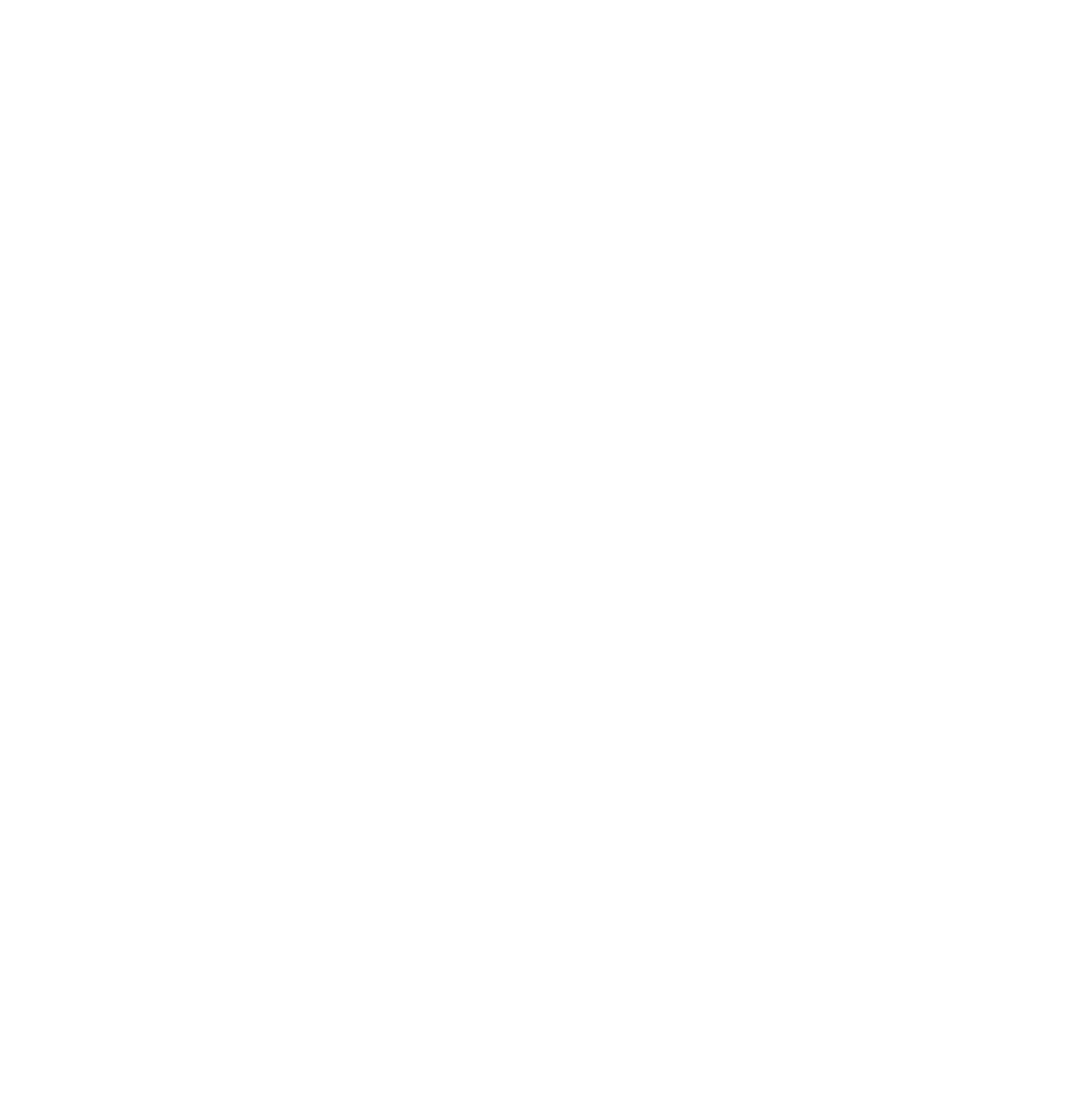
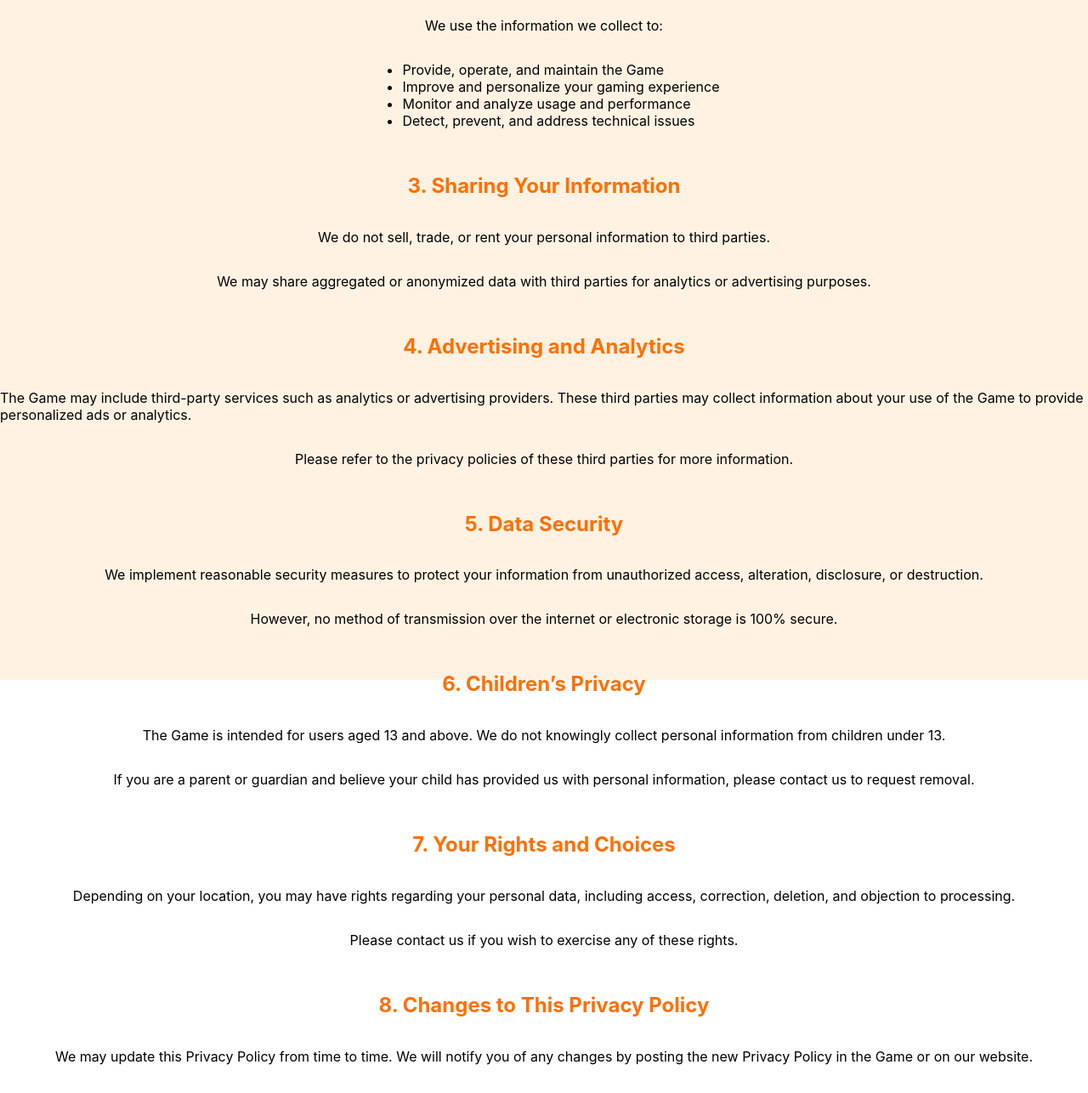
Before and after one commit to Lopniv/portofolio, a React (Create React App) app: page /privacypolicyghostdefence in a window 1280 px wide. Before the commit this address had no page. Shown: the top 1286 px of the page at 85% size. Before the commit the page ends 800 px from the top, so only its background shows below. Built offline with nearby package versions, Linux system fonts and the light colour scheme.

Commit message:
Privacy Policy Ghost Defence

```diff
--- a/src/App.js
+++ b/src/App.js
@@ -5,6 +5,7 @@
 import ProjectsPage from "./components/projects/ProjectPage";
 import AboutPage from "./components/about/AboutPage";
 import DetailStoryPage from "./components/detailStory/DetailStoryPage";
+import PrivacyPolicyPage from "./components/privacypolicy/PrivacyPolicyPage";
 import "./i18n";
 
 function App() {
@@ -16,6 +17,7 @@
 				<Route path="/project" element={<ProjectsPage />} />
 				<Route path="/about" element={<AboutPage />} />
 				<Route path="/story/:id" element={<DetailStoryPage />} />
+				<Route path="/privacypolicyghostdefence" element={<PrivacyPolicyPage />} />
 			</Routes>
 		</Router>
 	);
--- /dev/null
+++ b/src/components/privacypolicy/PrivacyPolicyPage.css
@@ -0,0 +1,37 @@
+.privacypolicy-page
+{
+    height: 100vh;
+	display: flex;
+	flex-direction: column;
+	align-items: center;
+	justify-content: center;
+	scroll-snap-align: start;
+	background: #fff2e3;
+	position: relative;
+}
+
+.heading
+{
+    color: #ff6f00;
+    margin-top: 1.5em;
+}
+
+.subheading
+{
+    color: #ff6f00;
+    margin-top: 1.5em;
+}
+
+.link
+{
+    color: #ffab40;
+    text-decoration: none;
+}
+
+.footer
+{
+    text-align: center;
+    margin-top: 40;
+    font-size: 0.9em;
+    color: #888;
+}
--- /dev/null
+++ b/src/components/privacypolicy/PrivacyPolicyPage.jsx
@@ -0,0 +1,77 @@
+import "./PrivacyPolicyPage.css";
+
+function PrivacyPolicyPage() {
+    return (
+        <><section className="privacypolicy-page">
+            <h1 className="heading">Privacy Policy for Ghost Defence</h1>
+            <p><strong>Effective Date:</strong> 08/08/2025</p>
+
+            <p>
+                <strong>Ghost Defence</strong> ("we", "our", or "us") respects your privacy and is committed to protecting it through this Privacy Policy. This policy explains how we collect, use, disclose, and safeguard your information when you use our game application <strong>Ghost Defence</strong> (the "Game"). Please read this policy carefully to understand our views and practices regarding your personal data and how we will treat it.
+            </p>
+
+            <h2 className="subheading">1. Information We Collect</h2>
+            <p><strong>a. Personal Information</strong></p>
+            <p>We do not collect personally identifiable information such as your name, email address, or phone number.</p>
+
+            <p><strong>b. Non-Personal Information</strong></p>
+            <p>We may collect non-personal information automatically when you use the Game, including but not limited to:</p>
+            <ul>
+                <li>Device information (model, operating system version)</li>
+                <li>Usage data (gameplay statistics, session duration)</li>
+                <li>Crash reports and diagnostics</li>
+            </ul>
+
+            <p><strong>c. Audio and Media</strong></p>
+            <p>The Game may access audio for playback of music and sound effects but does not record or collect audio from your device.</p>
+
+            <h2 className="subheading">2. How We Use Your Information</h2>
+            <p>We use the information we collect to:</p>
+            <ul>
+                <li>Provide, operate, and maintain the Game</li>
+                <li>Improve and personalize your gaming experience</li>
+                <li>Monitor and analyze usage and performance</li>
+                <li>Detect, prevent, and address technical issues</li>
+            </ul>
+
+            <h2 className="subheading">3. Sharing Your Information</h2>
+            <p>We do not sell, trade, or rent your personal information to third parties.</p>
+            <p>We may share aggregated or anonymized data with third parties for analytics or advertising purposes.</p>
+
+            <h2 className="subheading">4. Advertising and Analytics</h2>
+            <p>The Game may include third-party services such as analytics or advertising providers. These third parties may collect information about your use of the Game to provide personalized ads or analytics.</p>
+            <p>Please refer to the privacy policies of these third parties for more information.</p>
+
+            <h2 className="subheading">5. Data Security</h2>
+            <p>We implement reasonable security measures to protect your information from unauthorized access, alteration, disclosure, or destruction.</p>
+            <p>However, no method of transmission over the internet or electronic storage is 100% secure.</p>
+
+            <h2 className="subheading">6. Children’s Privacy</h2>
+            <p>The Game is intended for users aged 13 and above. We do not knowingly collect personal information from children under 13.</p>
+            <p>If you are a parent or guardian and believe your child has provided us with personal information, please contact us to request removal.</p>
+
+            <h2 className="subheading">7. Your Rights and Choices</h2>
+            <p>Depending on your location, you may have rights regarding your personal data, including access, correction, deletion, and objection to processing.</p>
+            <p>Please contact us if you wish to exercise any of these rights.</p>
+
+            <h2 className="subheading">8. Changes to This Privacy Policy</h2>
+            <p>We may update this Privacy Policy from time to time. We will notify you of any changes by posting the new Privacy Policy in the Game or on our website.</p>
+            <p>Your continued use of the Game after changes constitutes acceptance of the updated policy.</p>
+
+            <h2 className="subheading">9. Contact Us</h2>
+            <p>If you have any questions about this Privacy Policy, please contact us at:</p>
+            <p>
+                <strong>Email:</strong> <a href="mailto:abdullahfahmi2406@gmail.com" className="link">abdullahfahmi2406@gmail.com</a><br />
+                <strong>Address:</strong> Tokyo - Japan
+            </p>
+
+            <p>Thank you for playing Ghost Defence! Your privacy matters to us.</p>
+
+            <footer className="footer">
+                &copy; 2025 Ghost Defence. All rights reserved.
+            </footer>
+        </section></>
+    );
+}
+
+export default PrivacyPolicyPage;
```
